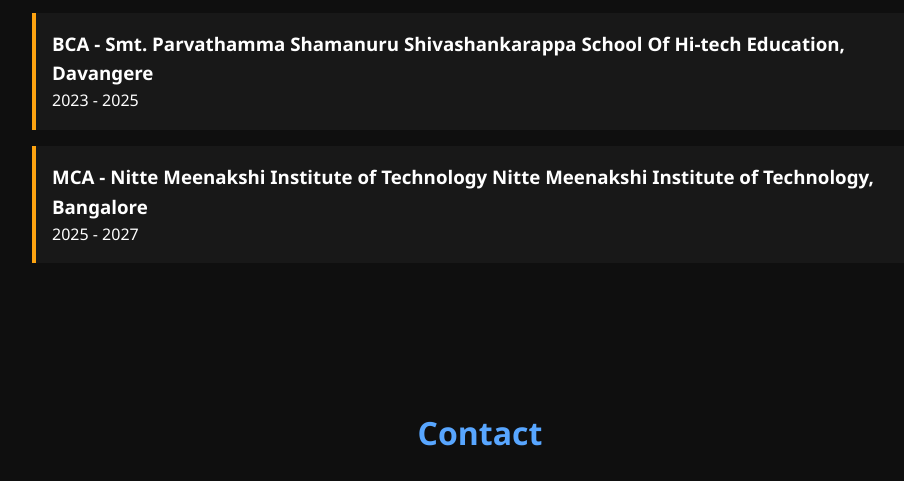
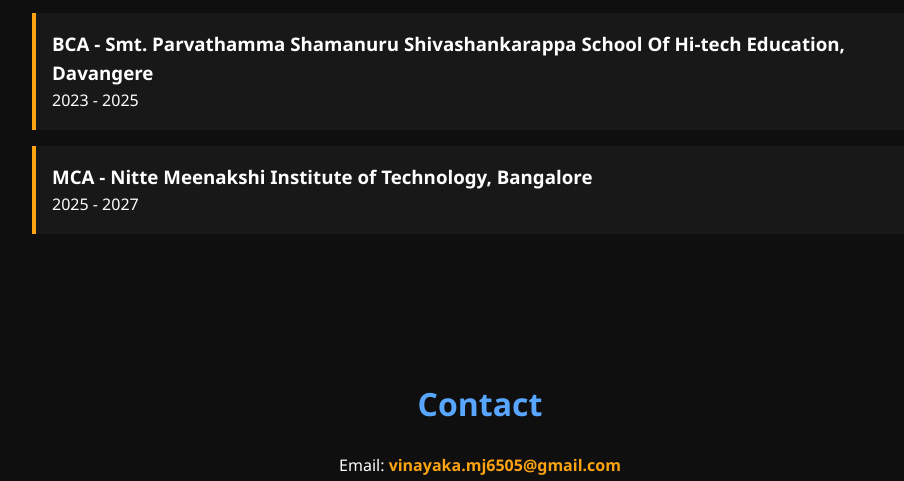
Before and after one commit to VinayakaMJ6505/VinayakaMJ, a plain HTML site: page index.html in a window 1280 px wide. Shown: the part 2910-3391 px from the top of the page, without its empty margins (160-1064 px from the left). Drawn offline with Linux system fonts and the light colour scheme.

Commit message:
Update index.html

```diff
--- a/index.html
+++ b/index.html
@@ -146,8 +146,7 @@
       <p>2023 - 2025</p>
     </div>
     <div class="edu-card" type="button">
-      <h3>MCA - Nitte Meenakshi Institute of Technology
-      Nitte Meenakshi Institute of Technology, Bangalore</h3>
+      <h3>MCA - Nitte Meenakshi Institute of Technology, Bangalore</h3>
       <p>2025 - 2027</p>
   </section>
 
```
